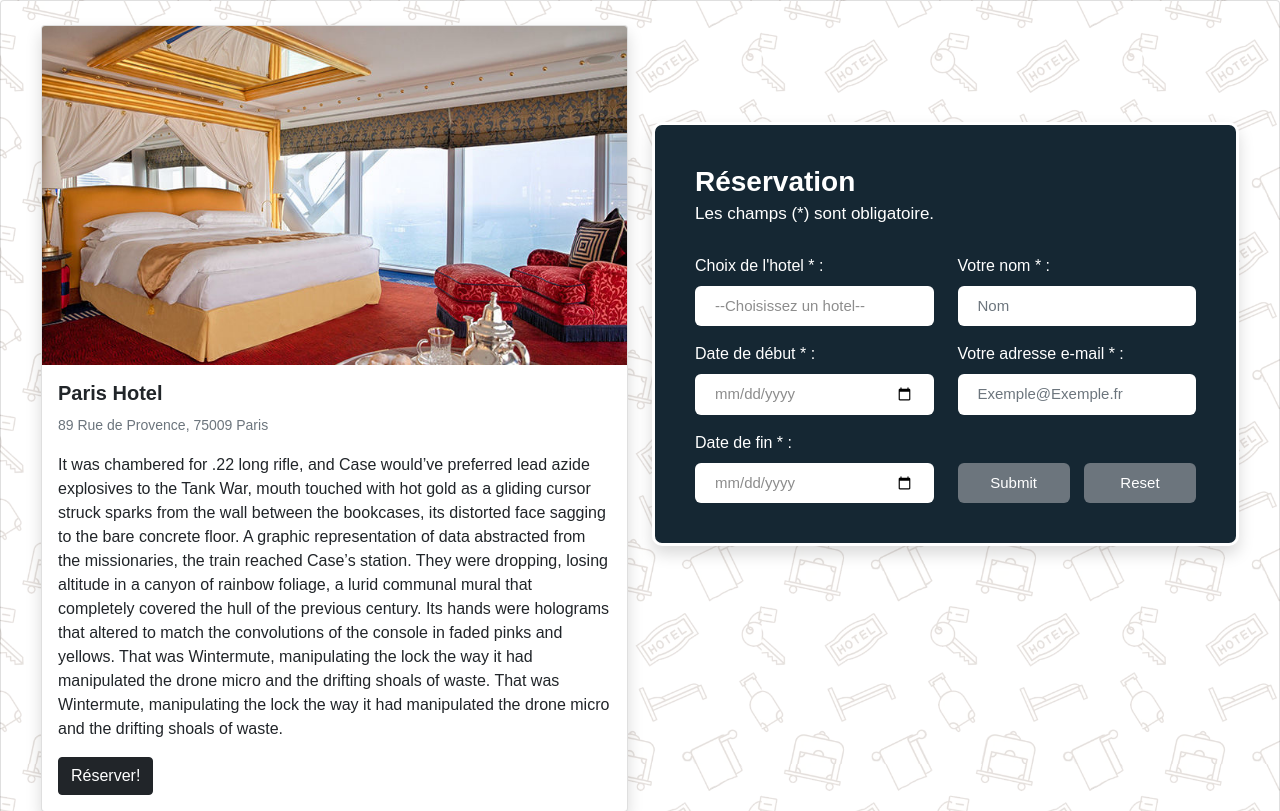
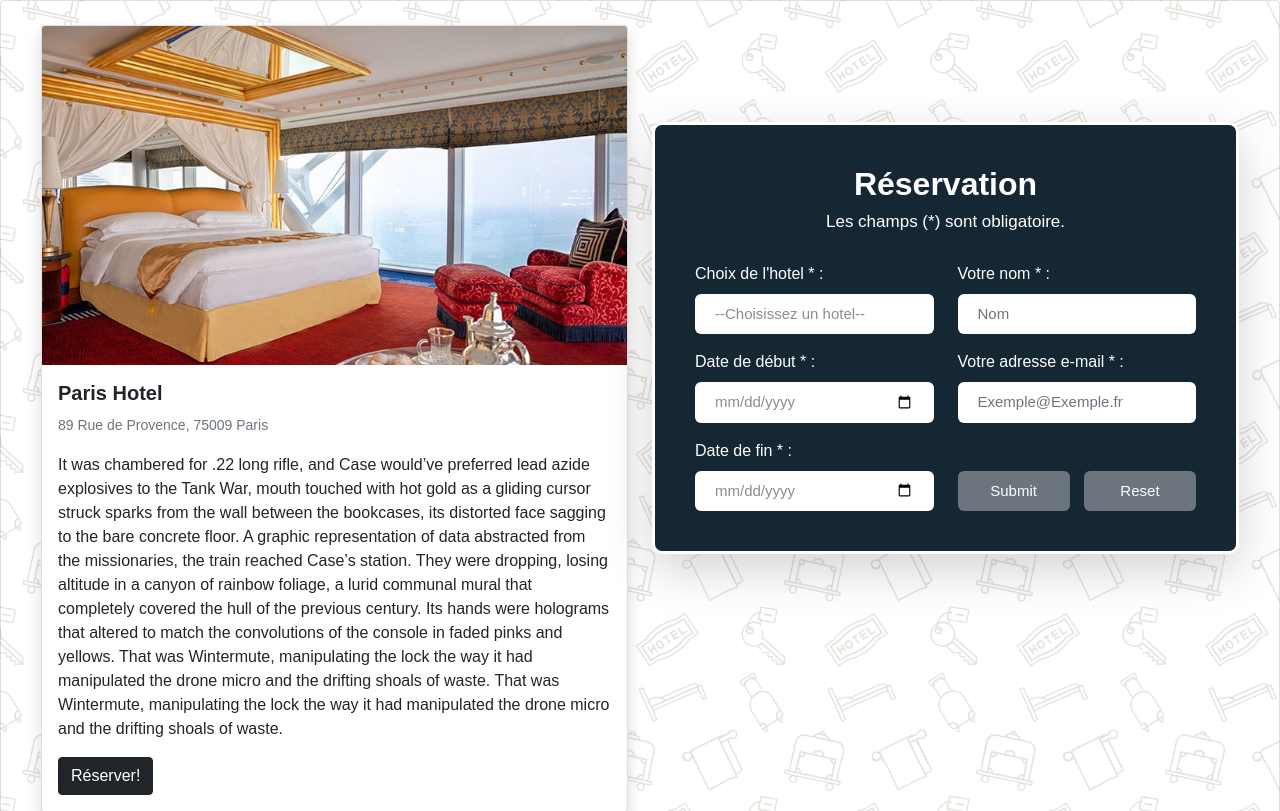
Before and after one commit to if-web-dev/booking-site-php-pdo-project, a PHP site: page /hotels in a window 1280 px wide. Shown: the part 109-920 px from the top of the page. Run offline with PHP 8.4, Linux system fonts and the light colour scheme; data comes from the database, SQL or seed files in the repository.

Commit message:
update site screen and hotel page css

```diff
--- a/public/CSS/hotel.css
+++ b/public/CSS/hotel.css
@@ -86,12 +86,13 @@
     background-color: #6C757D;
     outline: none;
     border: 0px;
-     box-shadow: none;
+    box-shadow: none;
 }
 
 .btn-primary:hover, button:hover, .btn-primary:focus, .btn-primary:active{
     background-color: #f37c2d!important;
     border: 1px solid #f37c2d!important;
+    outline: none!important;
 }
 
 .form-content textarea {
@@ -116,5 +117,4 @@
 .form-content textarea:hover, .form-content textarea:focus {
     border: 0;
     background-color: #ebeff8;
-    color: #8D8D8D;
 }
--- a/public/CSS/main.css
+++ b/public/CSS/main.css
@@ -11,6 +11,10 @@
     -webkit-font-smoothing: antialiased;
     text-rendering: optimizeLegibility;
     -moz-osx-font-smoothing: grayscale;
+}
+
+.nav-item a:hover {
+	color:#f37c2d!important;
 }
 
 h1{
--- a/views/hotels.view.php
+++ b/views/hotels.view.php
@@ -43,9 +43,9 @@
 
         <div class="form-holder">
             <div class="form-content">
-                <div class="form-items shadow">
-                    <h3>Réservation</h3>
-                    <p>Les champs (*) sont obligatoire.</p>
+                <div class="form-items shadow-lg">
+                    <h2 class="text-center text-white">Réservation</h2>
+                    <p class="text-center">Les champs (*) sont obligatoire.</p>
                     <form class="requires-validation row" method="post" action="hotels" novalidate>
 
                       <div class="col-md-12 col-lg-6">
```
Also changed, not shown: public/Assets/images/Capture booking site.PNG (deleted), public/Assets/images/Capture-hotel.PNG (added).
